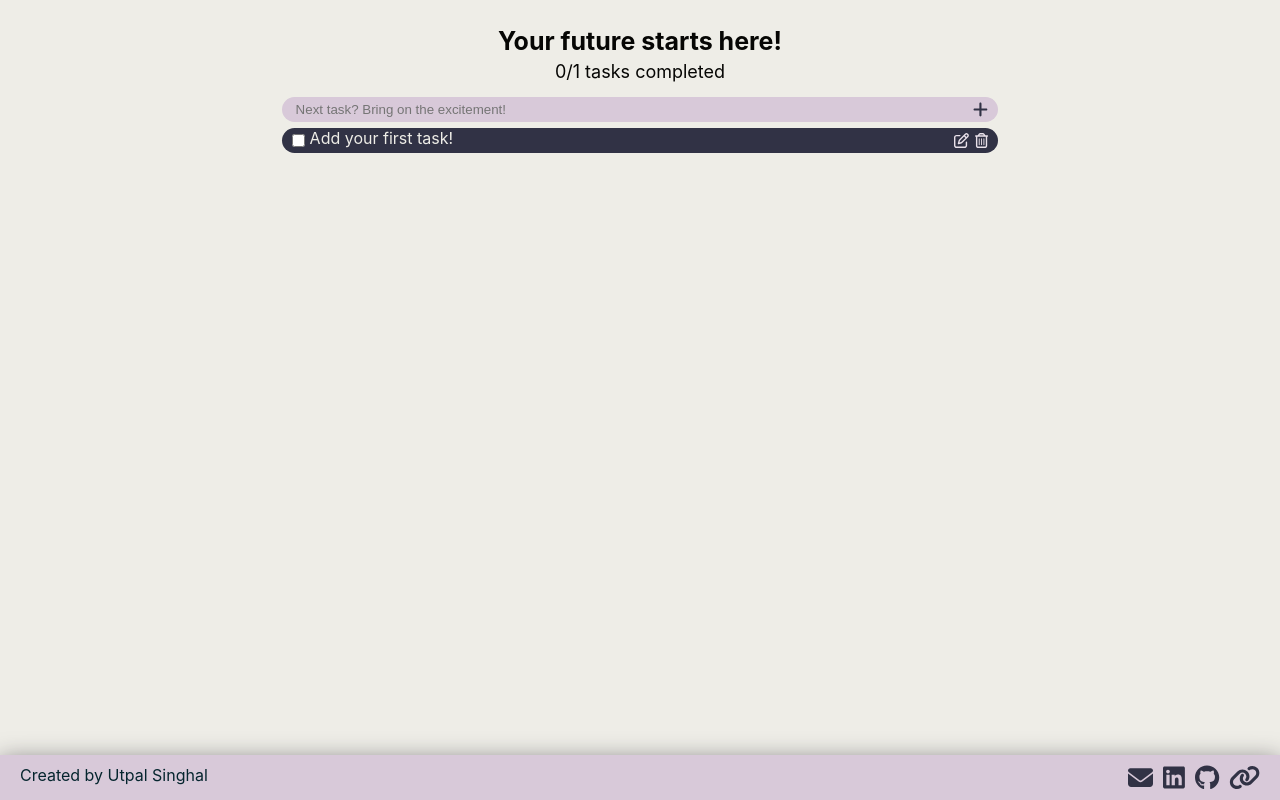
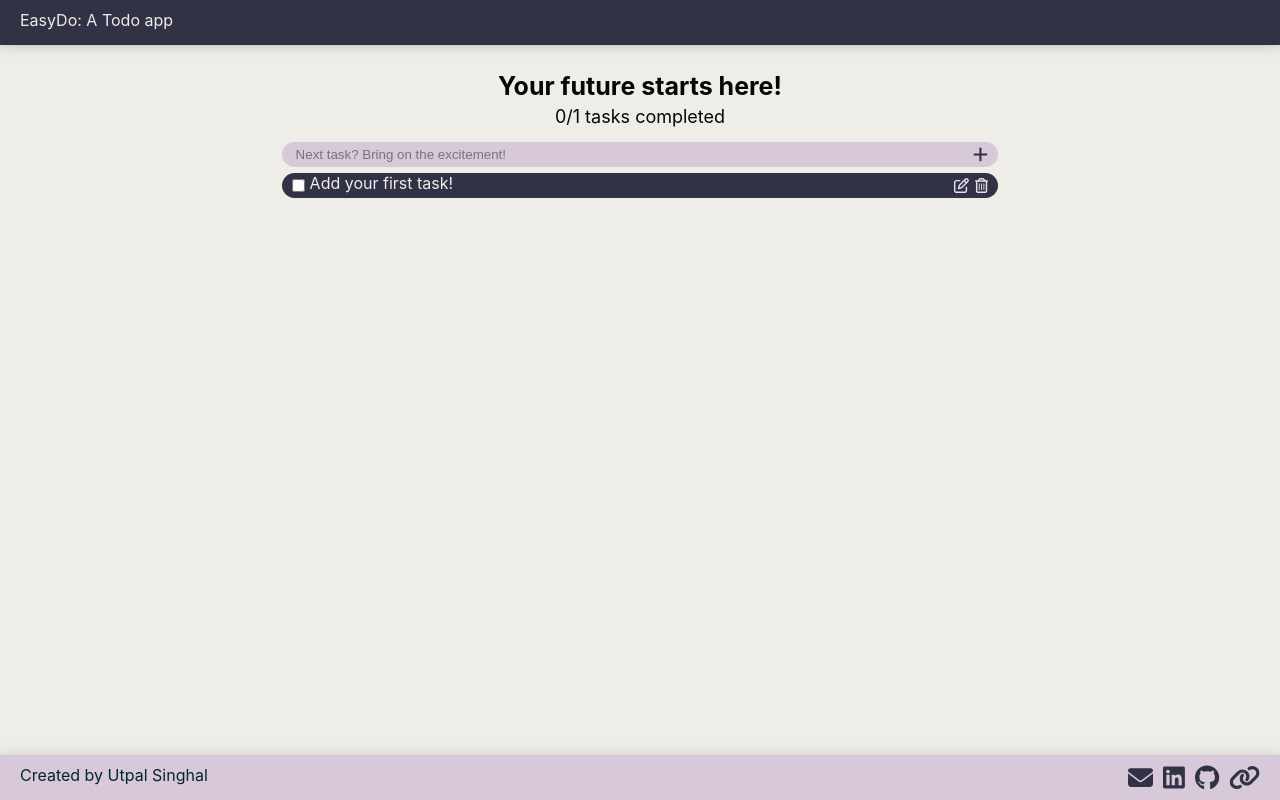
Before and after one commit to utpalsinghal/easydo, a React (Create React App) app: page / in a window 1280 px wide. Built offline with nearby package versions, Linux system fonts and the light colour scheme.

Commit message:
feat: add header

```diff
--- a/src/App.css
+++ b/src/App.css
@@ -1,21 +1,21 @@
 body {
 	background-color: #eeede7;
 	color: #060604;
-	padding: 0% 20% 45px;
+	padding: 45px 20%;
 }
 @media screen and (max-width: 450px) {
 	body {
-		padding: 0% 0% 45px;
+		padding: 45px 0%;
 	}
 }
 @media screen and (max-width: 768px) {
 	body {
-		padding: 0% 10% 45px;
+		padding: 45px 10%;
 	}
 }
 @media screen and (min-width: 1440px) {
 	body {
-		padding: 0% 25% 45px;
+		padding: 45px 25%;
 	}
 }
 .wrapper {
@@ -93,7 +93,7 @@ span.task.todo-complete {
 .footer {
 	background-color: #d8c9d9;
 	color: #05252e;
-	box-shadow: 0 5px 25px #797579;
+	box-shadow: 0 10px 20px #797579;
 	/* background-color: #6b6e94;
 	color: #e9e1ea; */
 	position: fixed;
@@ -119,3 +119,23 @@ span.task.todo-complete {
 	color: #313245;
 }
 /* Footer styling end */
+
+/* Header styling start */
+.header {
+	background-color: #313245;
+	color: #eeede7;
+	box-shadow: 0 -10px 20px #313245;
+	position: absolute;
+	display: flex;
+	top: 0;
+	left: 0;
+	width: calc(100% - 20px);
+	height: 25px;
+	padding: 10px;
+}
+.title {
+	margin: 0 10px;
+	height: 100%;
+	width: 100%;
+}
+/* Header styling end */
--- a/src/App.js
+++ b/src/App.js
@@ -1,10 +1,12 @@
 import "./App.css";
 import Footer from "./components/Footer";
+import Header from "./components/Header";
 import TodoWrapper from "./components/TodoWrapper";
 
 function App() {
 	return (
 		<>
+			<Header />
 			<TodoWrapper />
 			<Footer />
 		</>
--- /dev/null
+++ b/src/components/Header.jsx
@@ -0,0 +1,11 @@
+import React from "react";
+
+const Header = () => {
+	return (
+		<div className='header'>
+			<p className='title'>EasyDo: A Todo app</p>
+		</div>
+	);
+};
+
+export default Header;
```
